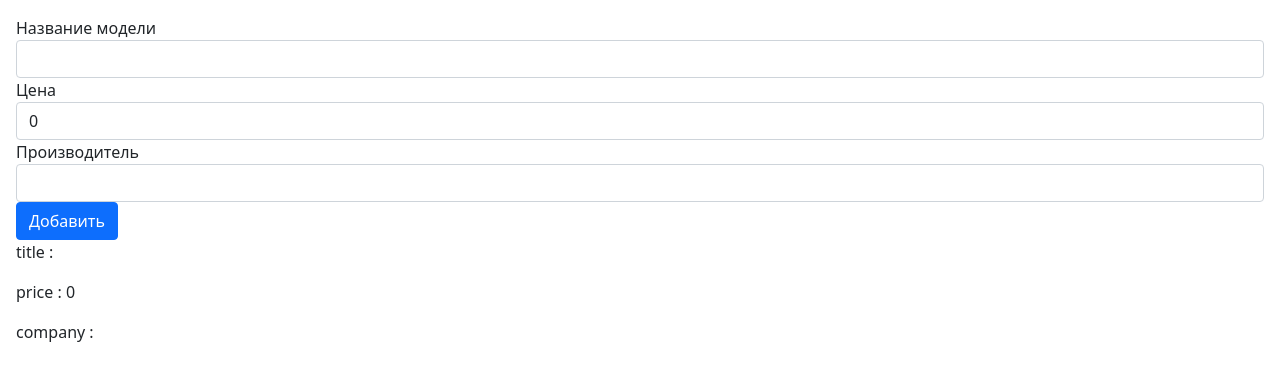
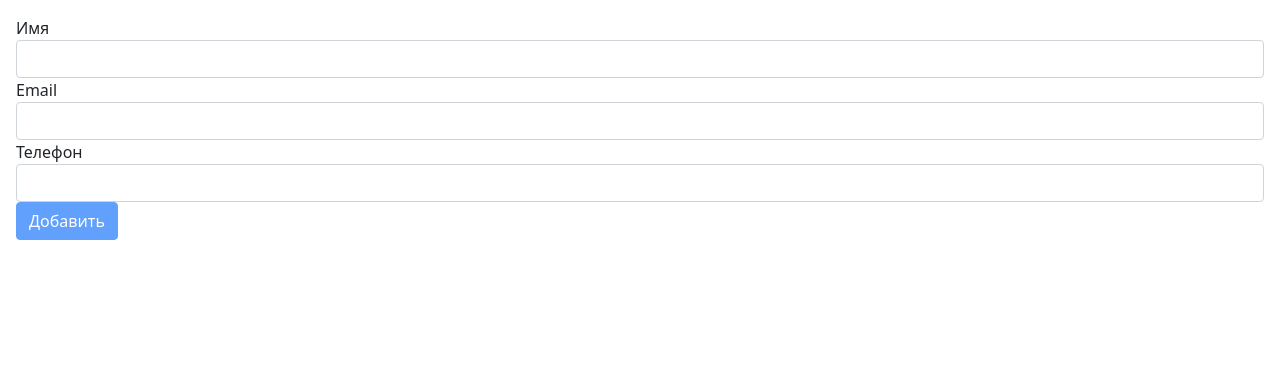
Before and after one commit to IrinaButyugova/AngularTest, an Angular app: page / in a window 1280 px wide. Shown: the top 380 px of the page. Built offline with nearby package versions, Linux system fonts and the light colour scheme.

Commit message:
Added ModelValidationComponent

```diff
--- a/src/app/app.component.ts
+++ b/src/app/app.component.ts
@@ -3,7 +3,7 @@
 @Component({
     selector: 'my-app',
     template: `<div>
-    <get-change-model></get-change-model>
+    <model-validation></model-validation>
     </div>`
 })
 export class AppComponent {
--- a/src/app/app.module.ts
+++ b/src/app/app.module.ts
@@ -2,10 +2,11 @@
 import { BrowserModule } from '@angular/platform-browser';
 import { FormsModule }   from '@angular/forms';
 import { AppComponent }   from './app.component';
-import { GetChangeModelComponent } from './get-change-model/get-change-model.component'
+import { GetChangeModelComponent } from './get-change-model/get-change-model.component';
+import { ModelValidationComponent } from './model-validation/model-validation.component';
 @NgModule({
     imports:      [ BrowserModule, FormsModule ],
-    declarations: [ AppComponent, GetChangeModelComponent],
+    declarations: [ AppComponent, GetChangeModelComponent, ModelValidationComponent],
     bootstrap:    [ AppComponent ]
 })
 export class AppModule { }
--- /dev/null
+++ b/src/app/model-validation/model-validation.component.html
@@ -0,0 +1,29 @@
+<div class="m-3">
+    <div class="form-group">
+        <label>Имя</label>
+        <input class="form-control" name="name" [(ngModel)]="user.name" #name="ngModel" required />
+        <div [hidden]="name.valid || name.untouched" class="alert alert-danger">
+          Не указано имя
+        </div>
+    </div>
+    <div class="form-group">
+        <label>Email</label>
+        <input class="form-control" name="email" [(ngModel)]="user.email" #email="ngModel"
+            required pattern="^[a-zA-Z0-9.!#$%&’*+/=?^_{|}~-]+@[a-zA-Z0-9-]+(?:\.[a-zA-Z0-9-]+)*$" />
+        <div [hidden]="email.valid || email.untouched" class="alert alert-danger">
+          Некорректный email
+        </div>
+    </div>
+    <div class="form-group">
+        <label>Телефон</label>
+        <input class="form-control" name="phone" [(ngModel)]="user.phone" #phone="ngModel"
+            required pattern="[0-9]{10}" />
+        <div [hidden]="phone.valid || phone.untouched" class="alert alert-danger">
+          Некорректный телефон
+        </div>
+    </div>
+    <div class="form-group">
+        <button type="button" [disabled]="name.invalid || email.invalid || phone.invalid"
+         class="btn btn-primary" (click)="addUser()">Добавить</button>
+    </div>
+</div>
--- /dev/null
+++ b/src/app/model-validation/model-validation.component.ts
@@ -0,0 +1,24 @@
+import { Component} from '@angular/core';
+
+export class User{
+    constructor(public name: string,
+        public email: string,
+        public phone: string){}
+}
+
+@Component({
+    selector: 'model-validation',
+    styles: [`
+    input.ng-touched.ng-invalid {border:solid red 2px;}
+    input.ng-touched.ng-valid {border:solid green 2px;}
+`],
+    templateUrl: './model-validation.component.html'
+})
+
+export class ModelValidationComponent {
+
+    user: User = new User("", "", "");
+    addUser(){
+        console.log(this.user);
+    }
+}
```
